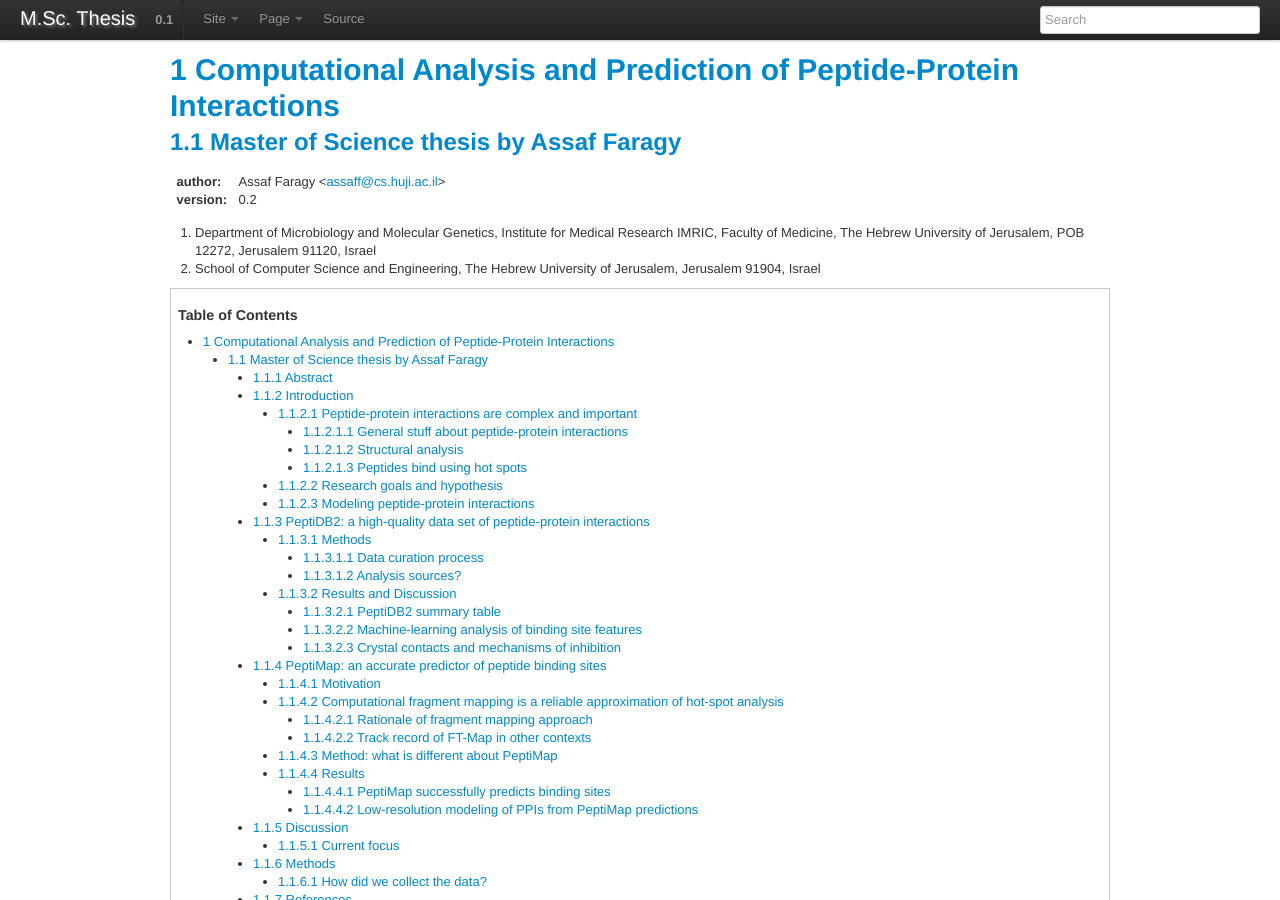
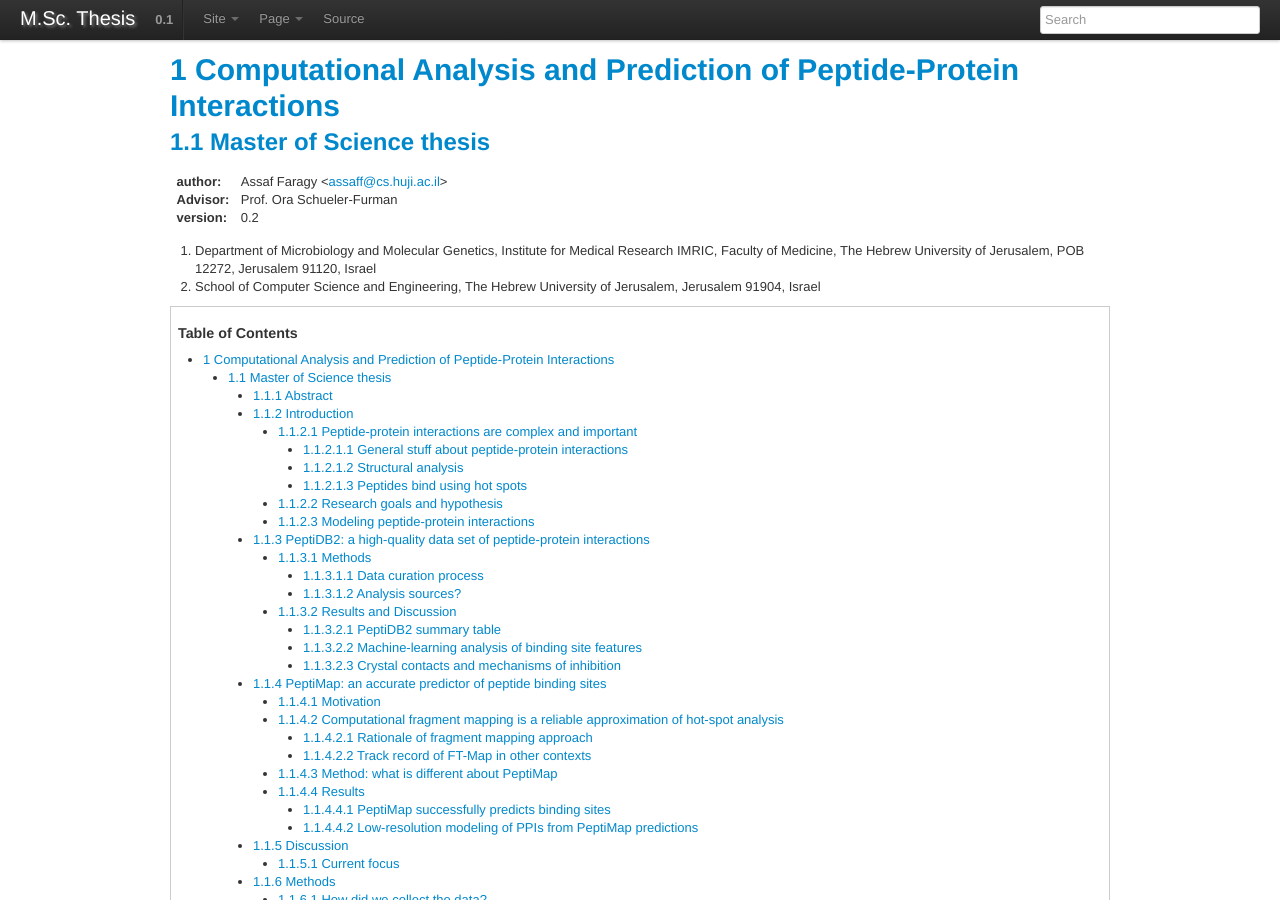
Before and after one commit to assaff/msc-thesis, a Sphinx documentation site: the page built from source/thesis.rst, in a window 1280 px wide and 900 px high. Built offline with Sphinx 7.4.7, drawn with Linux system fonts in a browser that asks for light colours; formulas are drawn with MathJax 3.

Commit message:
some cosmetic changes to thesis.rst

```diff
--- a/source/thesis.rst
+++ b/source/thesis.rst
@@ -27,10 +27,11 @@ Computational Analysis and Prediction of Peptide-Protein Interactions
 =====================================================================
 
 -----------------------------------------------------
-Master of Science thesis by Assaf Faragy
+Master of Science thesis
 -----------------------------------------------------
 
 :author: Assaf Faragy <assaff@cs.huji.ac.il>
+:Advisor: Prof. Ora Schueler-Furman
 :version: 0.2
 
 1) Department of Microbiology and Molecular Genetics, Institute for Medical Research IMRIC, Faculty of Medicine, The Hebrew University of Jerusalem, POB 12272, Jerusalem 91120, Israel
```
